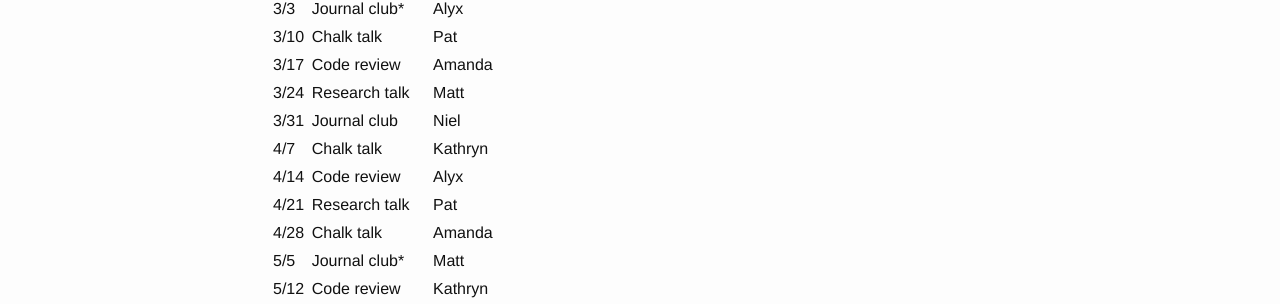
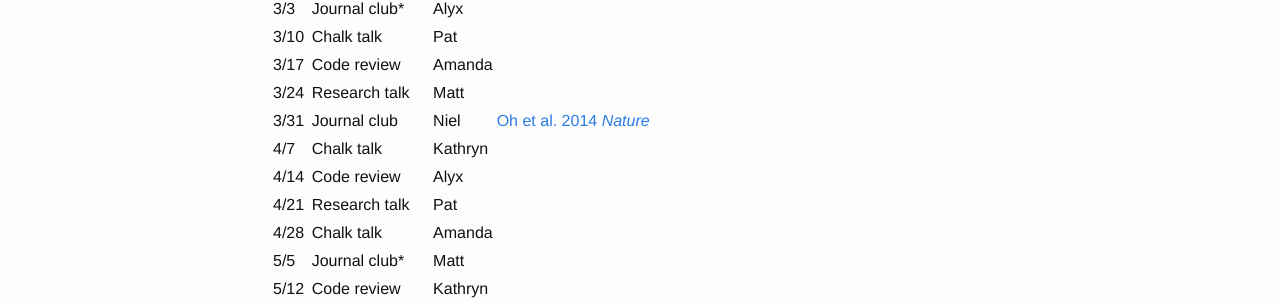
Before and after one commit to SchlossLab/schlosslab.github.io, a Jekyll site: the page built from schedule.md, in a window 1280 px wide. Shown: the part 823-1127 px from the top of the page. Built offline with Jekyll 4.4.1, drawn with Linux system fonts in a browser that asks for light colours.

Commit message:
added link to journal club paper

```diff
--- a/schedule.md
+++ b/schedule.md
@@ -39,7 +39,7 @@ Date  | Format           | Who       | Resources
 3/10  | Chalk talk       | Pat
 3/17  | Code review      | Amanda
 3/24  | Research talk    | Matt
-3/31  | Journal club     | Niel
+3/31  | Journal club     | Niel | [Oh et al. 2014 *Nature*](http://www.nature.com/nature/journal/v514/n7520/full/nature13786.html)
 4/7   | Chalk talk       | Kathryn
 4/14  | Code review      | Alyx
 4/21  | Research talk    | Pat
```
